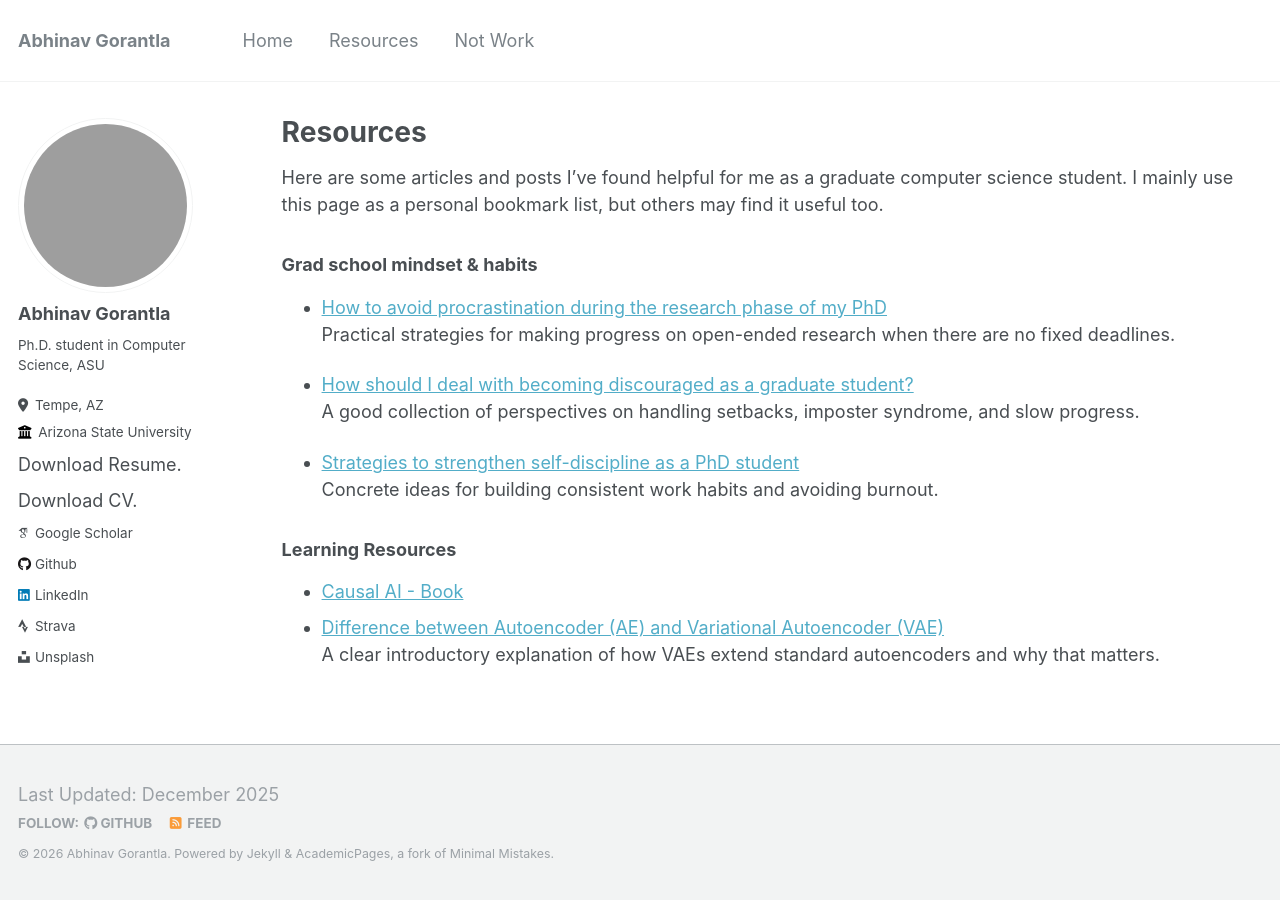
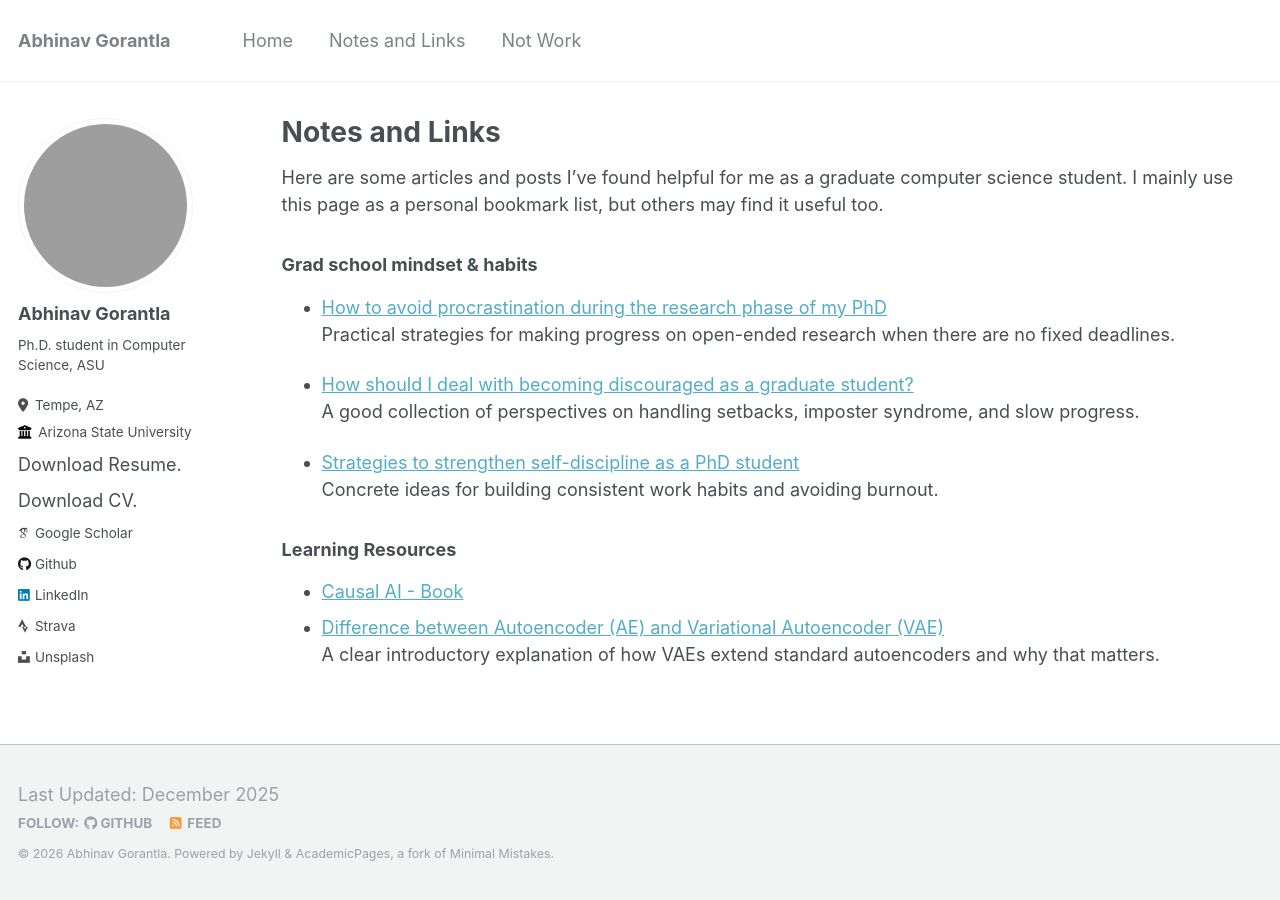
Before and after one commit to AbhinavGor/abhinavgor.github.io, a Jekyll site: the page built from _pages/notes_and_links.md, in a window 1280 px wide. Built offline with Jekyll 4.4.1, drawn with Linux system fonts in a browser that asks for light colours; some web fonts are replaced; grey boxes are pictures that could not be loaded.

Commit message:
add notes and links

```diff
--- a/_data/navigation.yml
+++ b/_data/navigation.yml
@@ -2,8 +2,8 @@
 main:
   - title: "Home"
     url: /
-  - title: "Resources"
-    url: /resources/
+  - title: "Notes and Links"
+    url: /notes_and_links/
   - title: "Not Work"
     url: /not_work/
   # - title: "Publications"
--- a/_pages/notes_and_links.md
+++ b/_pages/notes_and_links.md
@@ -1,6 +1,6 @@
 ---
 layout: archive
-title: "Resources"
+title: "Notes and Links"
 permalink: /notes_and_links/
 author_profile: true
 ---
```
